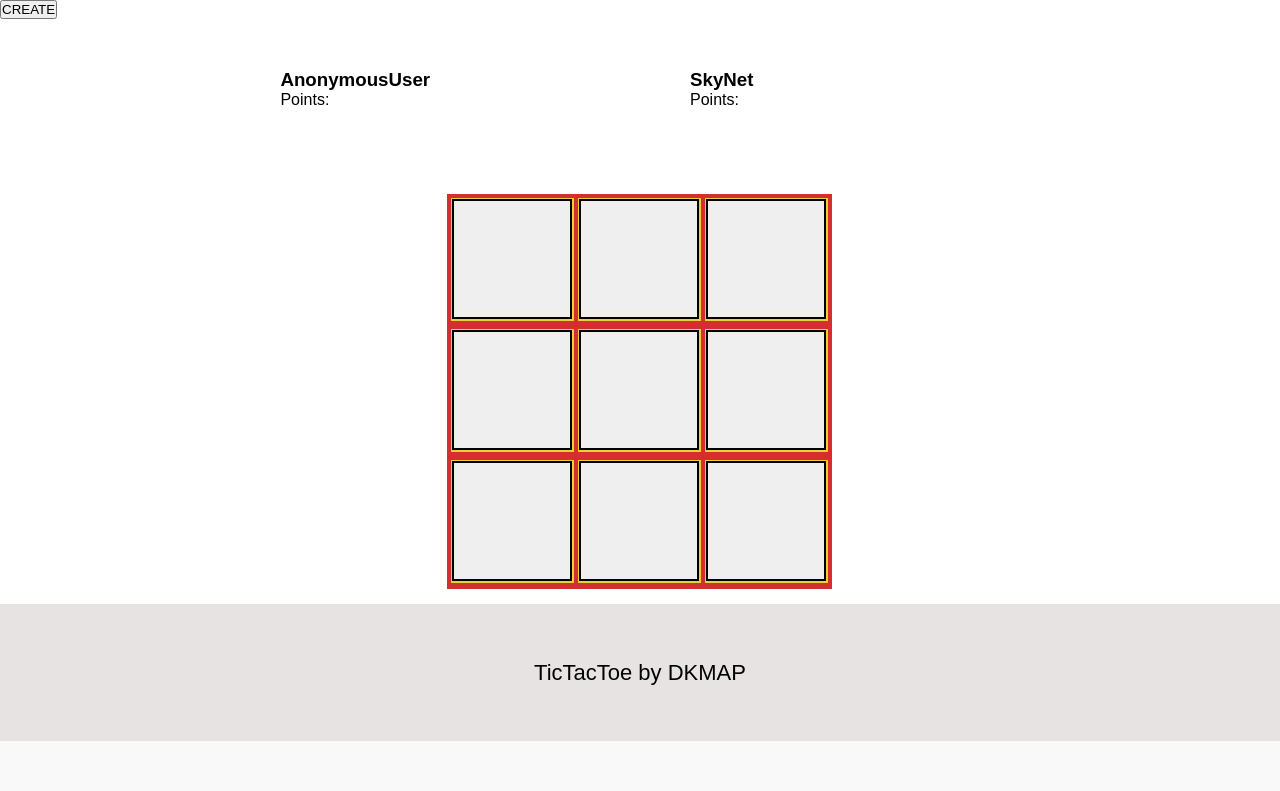
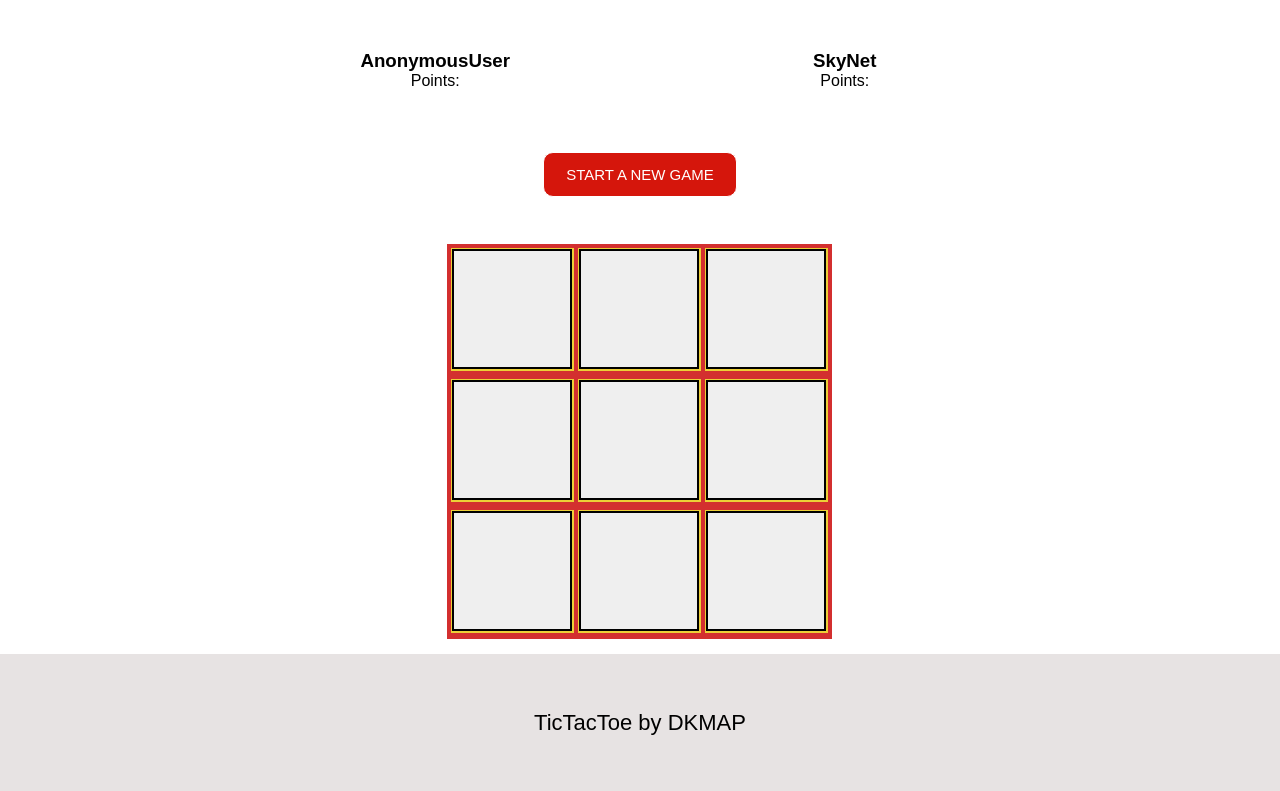
Before and after one commit to infoshareacademy/jpydzr1-dkmap-django, a Django app: page /game/board/ in a window 1280 px wide. Shown: the part 120-911 px from the top of the page. Before the commit the page ends 861 px from the top, so only its background shows below. Run offline with Django 3.2, Linux system fonts and the light colour scheme; data that the repository does not hold is empty.

Commit message:
Start new game button created

```diff
--- a/TicTacToe/static/css/style.css
+++ b/TicTacToe/static/css/style.css
@@ -89,6 +89,10 @@ p:nth-child(odd){
 .column-50{
     flex: 1 50%;
     padding: 50px 50px 50px 50px;
+}
+
+.column-50 h3, p{
+    text-align: center;
 }
 
 .column-70{
@@ -237,28 +241,6 @@ p:nth-child(odd){
     padding-left: 15px;
 }
 
-.danger-button{
-    font-size: 15px;
-    font-family: 'Poppins', sans-serif;
-    height: 45px;
-    width: auto;
-    color: #fff;
-    background-color: #d5160c;
-    border-radius: 10px;
-    border: solid 1px #fff;
-    cursor: pointer;
-    margin: 12px;
-    padding-right: 22px;
-    padding-left: 22px;
-}
-
-.danger-button:hover{
-    transform: scale(1.1);
-    transition: ease 0.7s;
-    color: #FFD700;
-    border: solid 1px white;
-}
-
 section{
     background: #ffffff;
     text-align: center;
@@ -333,6 +315,27 @@ section{
   cursor: pointer;
 }
 
+#create-board{
+    font-size: 15px;
+    font-family: 'Poppins', sans-serif;
+    height: 45px;
+    width: auto;
+    color: #fff;
+    background-color: #d5160c;
+    border-radius: 10px;
+    border: solid 1px #fff;
+    cursor: pointer;
+    margin: 12px;
+    padding-right: 22px;
+    padding-left: 22px;
+}
+
+#create-board:hover{
+    transform: scale(1.1);
+    transition: ease 0.7s;
+    color: #FFD700;
+    border: solid 1px white;
+}
 
 @media screen and (max-width: 800px) {
 
--- a/TicTacToe/static/js/main.js
+++ b/TicTacToe/static/js/main.js
@@ -34,12 +34,9 @@ function createBoard() {
     $.ajax({
         type: "POST",
         url: newBoard,
-
-        // Reset board when button clicked
         success: function(data) {
             clearBoard();
           },
-
         error: function(data) {
         alert(`Something went wrong.`)
         }
--- a/TicTacToe/templates/board_view.html
+++ b/TicTacToe/templates/board_view.html
@@ -2,8 +2,6 @@
 
 
 {% block content %}
-
-    <button onclick="createBoard()" id="create-board">CREATE</button>
 
     <div class="container">
         <div class="container">
@@ -15,10 +13,9 @@
             <h3>SkyNet</h3>
             <p>Points: </p>
         </div>
+            <button onclick="createBoard()" id="create-board">START A NEW GAME</button>
     </div>
-
         <div class="column-100">
-
             {% include 'board.html' %}
         </div>
     </div>
```
